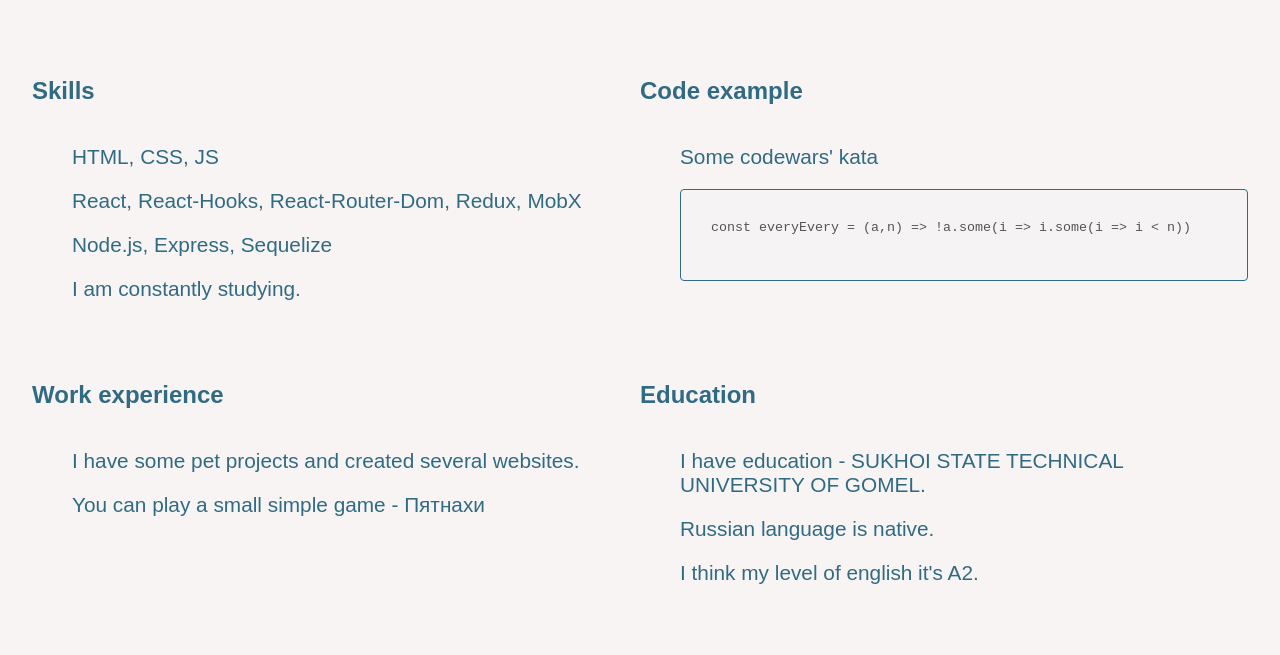
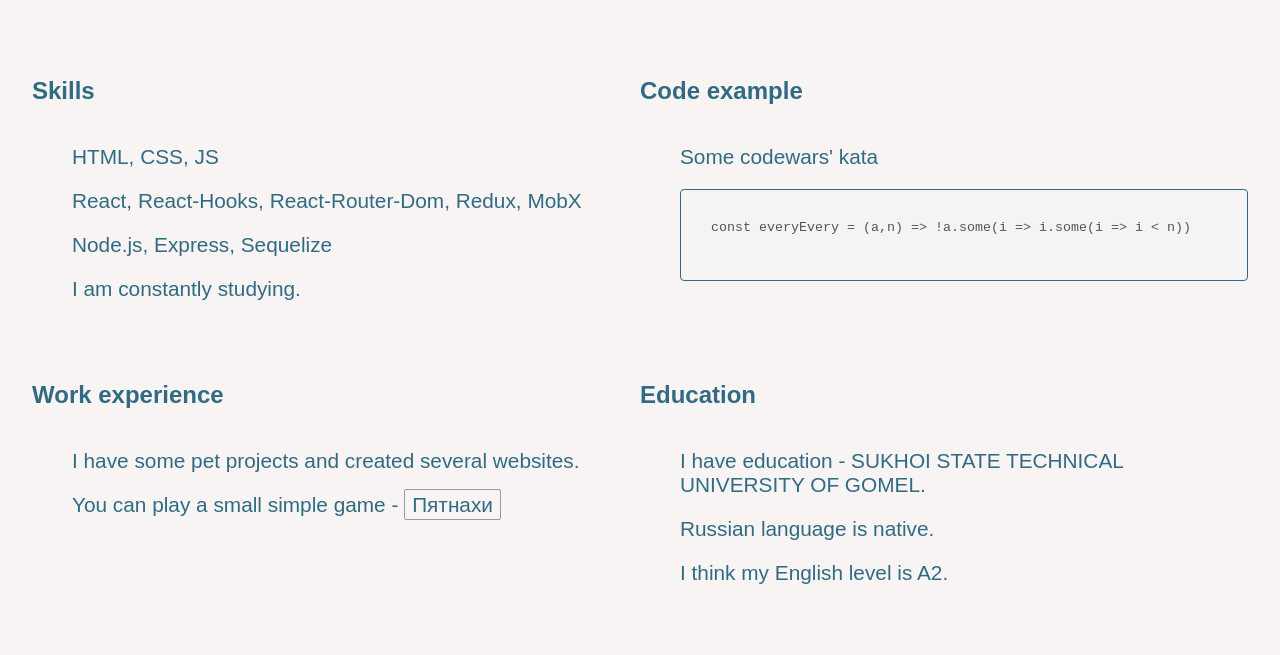
Before and after one commit to Pashabn/rsschool-cv, a plain HTML site: page index.html in a window 1280 px wide. Shown: the part 654-1309 px from the top of the page. Drawn offline with Linux system fonts and the light colour scheme.

Commit message:
refactor: added class for game link

```diff
--- a/index.html
+++ b/index.html
@@ -132,7 +132,7 @@
                 <div class="info-items">
                     <span>I have some pet projects and created several websites.</span>
                     <span title="click to game start">You can play a small simple game -
-                        <a href="https://ff.allbiz.by/"> Пятнахи</a>
+                        <a href="https://ff.allbiz.by/" class="ffth"> Пятнахи</a>
                     </span>
                 </div>
             </div>
@@ -147,7 +147,7 @@
                 <div class="info-items">
                     <span>I have education - SUKHOI STATE TECHNICAL UNIVERSITY OF GOMEL.</span>
                     <span>Russian language is native.</span>
-                    <span>I think my level of english it's A2.</span>
+                    <span>I think my English level is A2.</span>
                 </div>
             </div>
         </section>
```
